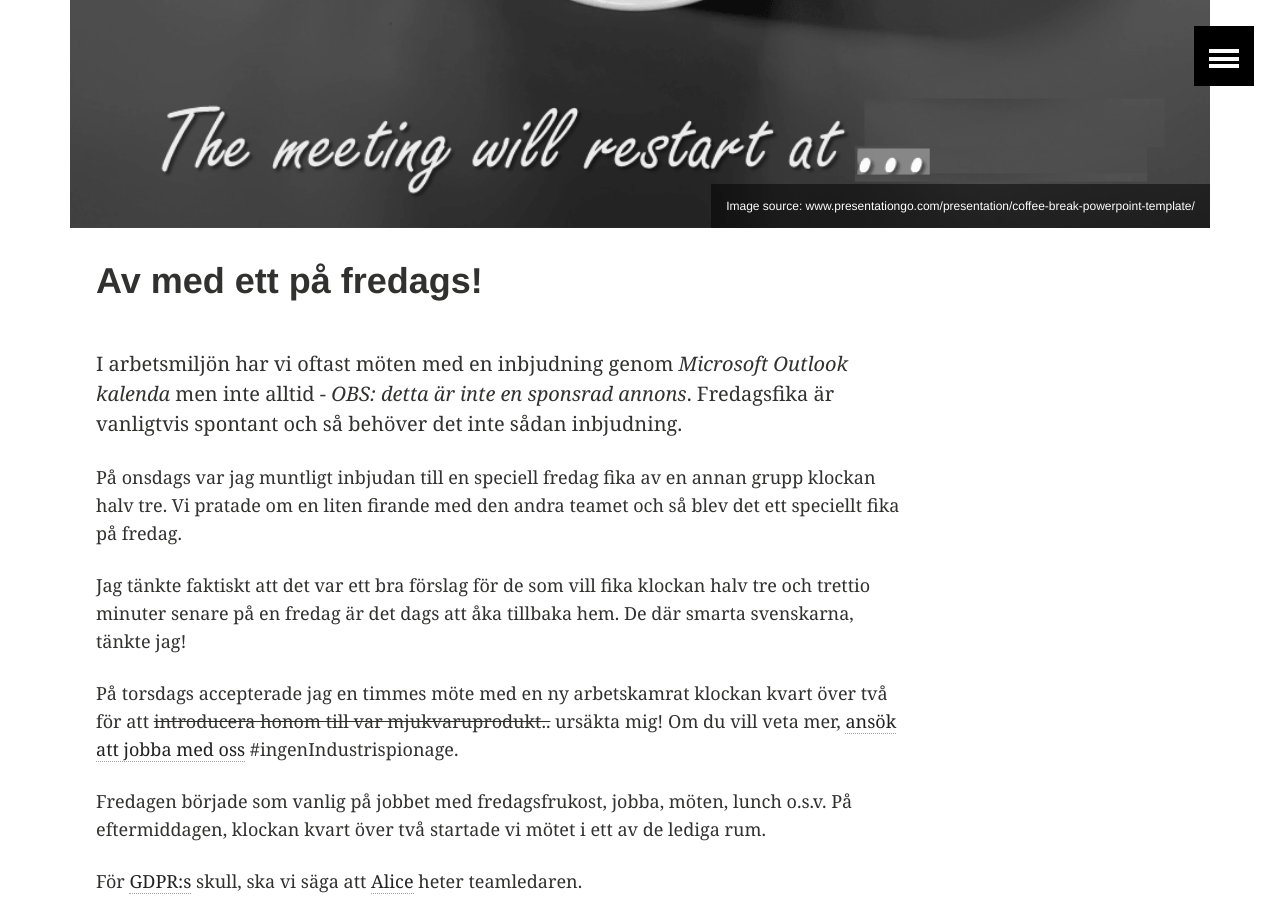
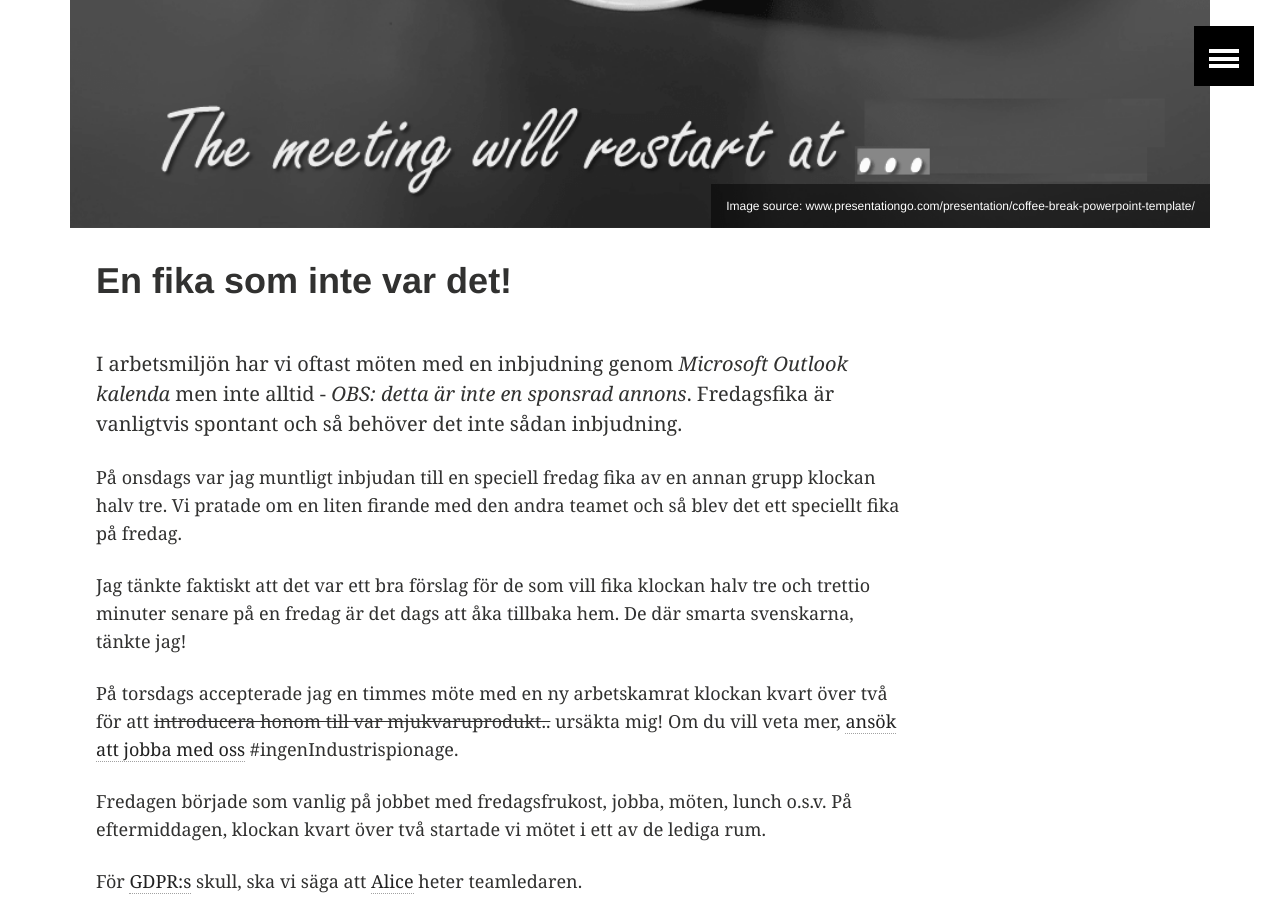
Before and after one commit to MukamaTwo/MukamaTwo.github.io, a Jekyll site: the page built from _posts/2020-02-17-Av-med-ett.md, in a window 1280 px wide and 900 px high, scrolled down 739 px. Built offline with Jekyll 4.4.1, drawn with Linux system fonts in a browser that asks for light colours; comment, search, counter and statistics services are not loaded.

Commit message:
Update post title

```diff
--- a/_posts/2020-02-17-Av-med-ett.md
+++ b/_posts/2020-02-17-Av-med-ett.md
@@ -1,6 +1,6 @@
 ---
 layout: article
-title: "Av med ett på fredags!"
+title: "En fika som inte var det!"
 published: true
 comments: true
 tags: [skratt, skoj, rolig, hakuna, matata, fika]
```
